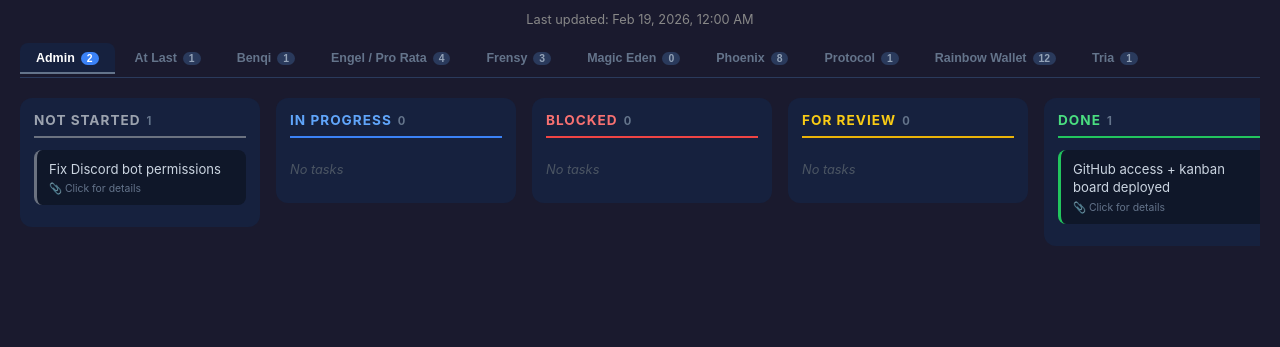
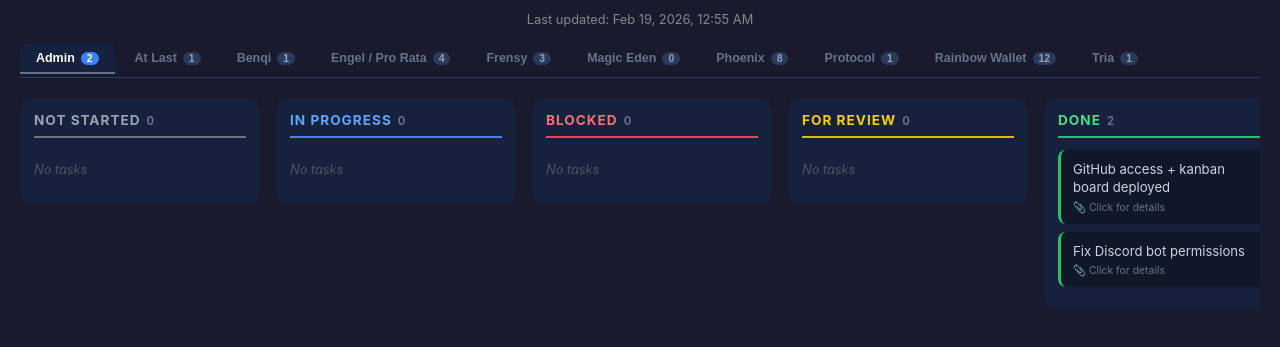
Before and after one commit to chewyblooey/botvoldo-kanban, a plain HTML site: page index.html in a window 1280 px wide. Shown: the part 55-402 px from the top of the page. Drawn offline with Linux system fonts and the light colour scheme.

Commit message:
Update: Discord fix → done, survey form → done

```diff
--- a/index.html
+++ b/index.html
@@ -84,13 +84,13 @@ h1{text-align:center;font-size:1.6rem;margin-bottom:4px;color:#fff}
 </div>
 <script>
 const DATA = {
-  lastUpdated: "2026-02-18T16:00:00-08:00",
+  lastUpdated: "2026-02-18T16:55:00-08:00",
   projects: {
     "Admin": {
       tabClass: "tab-admin",
       tasks: [
         { status: "done", desc: "GitHub access + kanban board deployed", notes: "Repo: github.com/chewyblooey/botvoldo-kanban. GitHub Pages live.", docs: [] },
-        { status: "not-started", desc: "Fix Discord bot permissions", notes: "Bot can see #general but can't post in #client-health, #pipeline, or #competitive-intel. Need to check Botvoldo bot role permissions — ensure View Channel + Send Messages for all channels.", docs: [] }
+        { status: "done", desc: "Fix Discord bot permissions", notes: "Fixed: Token reset, OAuth re-invite with proper permissions (274877975552), all 3 privileged intents enabled. Bot online and chatting in all 4 channels.", docs: [] }
       ]
     },
     "Rainbow Wallet": {
@@ -176,8 +176,9 @@ const DATA = {
     "Phoenix": {
       tabClass: "tab-phoenix",
       tasks: [
-        { status: "not-started", desc: "End-of-week survey Google Form", notes: "Build a Google Form for weekly client health pulse. 5 questions (1-5 scale) + open text. Account leads fill out per client every Friday.", docs: [
+        { status: "done", desc: "End-of-week survey Google Form", notes: "Built! 7 signals scored via radio buttons, client dropdown, date, account lead, notes field. Shared with bd@phxmktg.xyz as editor. In Phoenix Drive folder.", docs: [
           { name: "Client Health Tracker", url: "https://docs.google.com/spreadsheets/d/1OmRzRYnht4KiFkqPBA7ZqINioHsSsFIHh1kBrv_188c/edit", icon: "📊" },
+          { name: "Weekly Survey Form", url: "https://docs.google.com/forms/d/1qlbiG6ssqYpHLnOiPJ3xygIQzf96lBbqrByCeBSNni0/edit", icon: "📋" },
           { name: "Project Health Research", url: "https://drive.google.com/file/d/1CjEv2DShqm7Rl3JSW59_wCpEB46h-Da-/view", icon: "📄" }
         ]},
         { status: "not-started", desc: "4-week rollout plan for health system", notes: "Detailed plan in research doc. Needs actionable weekly steps.", docs: [
```
